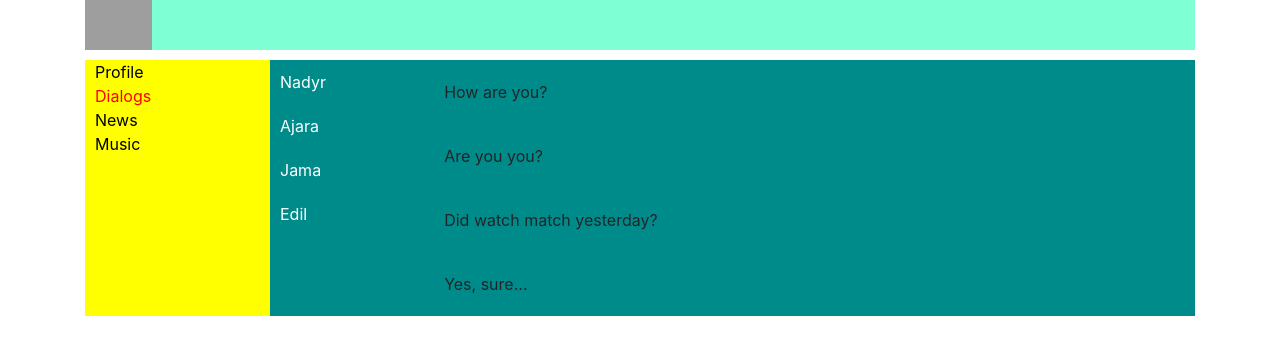
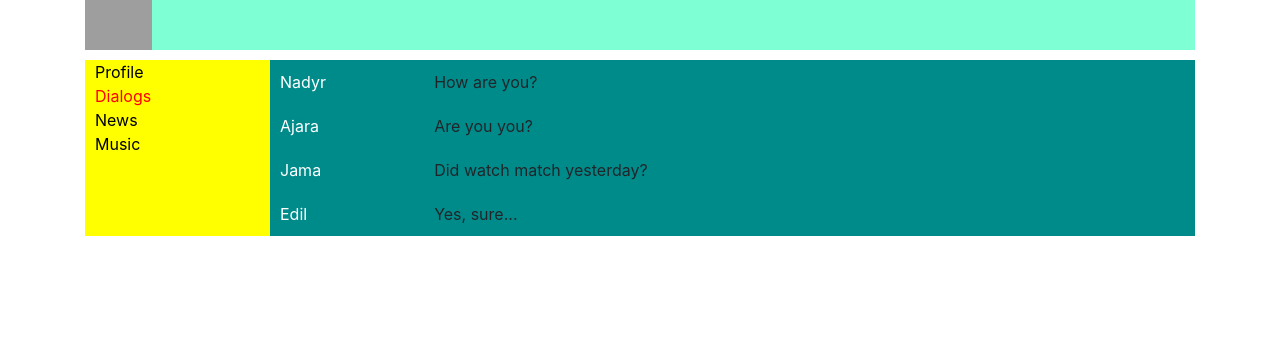
Before and after one commit to nadyrbek97/social-network, a React (Create React App) app: page /dialogs in a window 1280 px wide. Shown: the top 354 px of the page. Built offline with nearby package versions, Linux system fonts and the light colour scheme; grey boxes are pictures that could not be loaded.

Commit message:
#28 Route ... put all data to index.js

```diff
--- a/src/App.js
+++ b/src/App.js
@@ -8,17 +8,18 @@ import { BrowserRouter, Route } from "react-router-dom";
 import News from "./components/News/News";
 import Music from "./components/Music/Music";
 
-function App() {
+function App(props) {
+
   return (
     <BrowserRouter>
       <div className="app-wrapper container">
         <Header />
         <Navbar />
-        <Route path="/news" component={News} />
-        <Route path="/music" component={Music} />
+        <Route path="/news" component={<News/>} />
+        <Route path="/music" component={<Music/>} />
         <div className="app-wrapper-content">
-          <Route path="/dialogs" component={Dialogs} />
-          <Route path="/profile" component={Profile} />
+          <Route path="/dialogs" render={ () => <Dialogs dialogsData={props.dialogsData} messagesData={props.messagesData} />}/>
+          <Route path="/profile" render={ () => <Profile posts={props.posts}/> } />
         </div>
 
       </div>
--- /dev/null
+++ b/src/components/Dialogs/DialogItem/DialogItem.jsx
@@ -0,0 +1,15 @@
+import React from "react";
+import style from "./../Dialogs.module.css";
+import { NavLink } from "react-router-dom";
+
+const DialogItem = props => {
+    let path = "/dialogs/" + props.id;
+
+    return (
+        <div className={style.dialog + " " + style.active}>
+            <NavLink to={path}>{props.name}</NavLink>
+        </div>
+    );
+};
+
+export default DialogItem;
--- a/src/components/Dialogs/Dialogs.jsx
+++ b/src/components/Dialogs/Dialogs.jsx
@@ -1,39 +1,16 @@
 import React from "react";
 import style from "./Dialogs.module.css";
-import { NavLink } from "react-router-dom";
+import DialogItem from "./DialogItem/DialogItem";
+import Message from "./Message/Message";
 
-const DialogItem = props => {
-    let path = "/dialogs/" + props.id;
 
-    return (
-        <div className={style.dialog + " " + style.active}>
-            <NavLink to={path}>{props.name}</NavLink>
-        </div>
-    );
-};
+const Dialogs = (props) => {
 
-const Message = props => {
-    return <div className={style.message}>{props.text}</div>;
-};
 
-const Dialogs = props => {
-    let dialogsData = [
-        { id: 0, name: "Nadyr" },
-        { id: 1, name: "Ajara" },
-        { id: 2, name: "Jama" },
-        { id: 3, name: "Edil"}
-    ];
+    let dialogElements = props.dialogsData.map((dialog) => <DialogItem id={dialog.id} name={dialog.name}/>);
 
-    let dialogElements = dialogsData.map( (dialog) => <DialogItem id={dialog.id} name={dialog.name}/>);
 
-    let messagesData = [
-        { id: 0, message: "How are you?" },
-        { id: 1, message: "Are you you?" },
-        { id: 2, message: "Did watch match yesterday?" },
-        { id: 3, message: "Yes, sure..."}
-    ];
-
-    let messageElements = messagesData.map( message => <Message text={message.message}/>);
+    let messageElements = props.messagesData.map( message => <Message text={message.message}/>);
 
 
     return (
--- a/src/components/Dialogs/Dialogs.module.css
+++ b/src/components/Dialogs/Dialogs.module.css
@@ -17,7 +17,6 @@
     text-decoration: none;
 }
 
-
 .message {
-    padding: 20px;
+    padding: 10px;
 }
--- /dev/null
+++ b/src/components/Dialogs/Message/Message.jsx
@@ -0,0 +1,9 @@
+import React from "react";
+import style from "./../Dialogs.module.css";
+
+const Message = props => {
+    return <div className={style.message}>{props.text}</div>;
+};
+
+
+export default Message;
--- a/src/components/Profile/MyPosts/MyPosts.jsx
+++ b/src/components/Profile/MyPosts/MyPosts.jsx
@@ -2,22 +2,21 @@ import React, { Component } from "react";
 import style from "./MyPosts.module.css";
 import Post from './Post/Post';
 
-const MyPosts = () => {
+const MyPosts = (props) => {
 
-    let postData = [
+    /*let posts = [
         { id: 0, message: "Post 1", likesCount: 154 },
         { id: 1, message: "Post 2", likesCount: 124 },
         { id: 2, message: "Post 3", likesCount: 123 }
-    ];
+    ];*/
+    let postElements = props.posts.map( post => <Post message={post.message} likesCount={post.likesCount} />);
 
-    let postDataElements = postData.map( post => <Post message={post.message} likesCount={post.likesCount} />);
-
-  return (
+    return (
     <div className={style}>
        <h3>My Posts</h3>
-        {postDataElements}
+        {postElements}
     </div>
-  )
+    )
 };
 
 export default MyPosts;
--- a/src/components/Profile/Profile.jsx
+++ b/src/components/Profile/Profile.jsx
@@ -2,17 +2,20 @@ import React, { Component } from "react";
 import MyPosts from './MyPosts/MyPosts';
 import "./Profile.module.css";
 import ProfileInfo from "./ProfileInfo/ProfileInfo";
+import Post from "./MyPosts/Post/Post";
 
-const Profile = () => {
-  return (
-    <div className="content">
 
-      <ProfileInfo/>
+const Profile = (props) => {
 
-      <MyPosts/>
+    return (
+        <div className="content">
 
-    </div>
-  );
+              <ProfileInfo/>
+
+              <MyPosts posts={props.posts}/>
+
+        </div>
+    );
 };
 
 export default Profile;
--- a/src/index.js
+++ b/src/index.js
@@ -5,7 +5,28 @@ import 'bootstrap/dist/css/bootstrap.min.css';
 import App from './App';
 import * as serviceWorker from './serviceWorker';
 
-ReactDOM.render(<App />, document.getElementById('root'));
+let posts = [
+    { id: 0, message: "Post 1", likesCount: 154 },
+    { id: 1, message: "Post 2", likesCount: 124 },
+    { id: 2, message: "Post 3", likesCount: 123 }
+];
+
+let dialogsData = [
+    { id: 0, name: "Nadyr" },
+    { id: 1, name: "Ajara" },
+    { id: 2, name: "Jama" },
+    { id: 3, name: "Edil"}
+];
+
+let messagesData = [
+    { id: 0, message: "How are you?" },
+    { id: 1, message: "Are you you?" },
+    { id: 2, message: "Did watch match yesterday?" },
+    { id: 3, message: "Yes, sure..."}
+];
+
+
+ReactDOM.render(<App posts={posts} dialogsData={dialogsData} messagesData={messagesData} />, document.getElementById('root'));
 
 // If you want your app to work offline and load faster, you can change
 // unregister() to register() below. Note this comes with some pitfalls.
```
